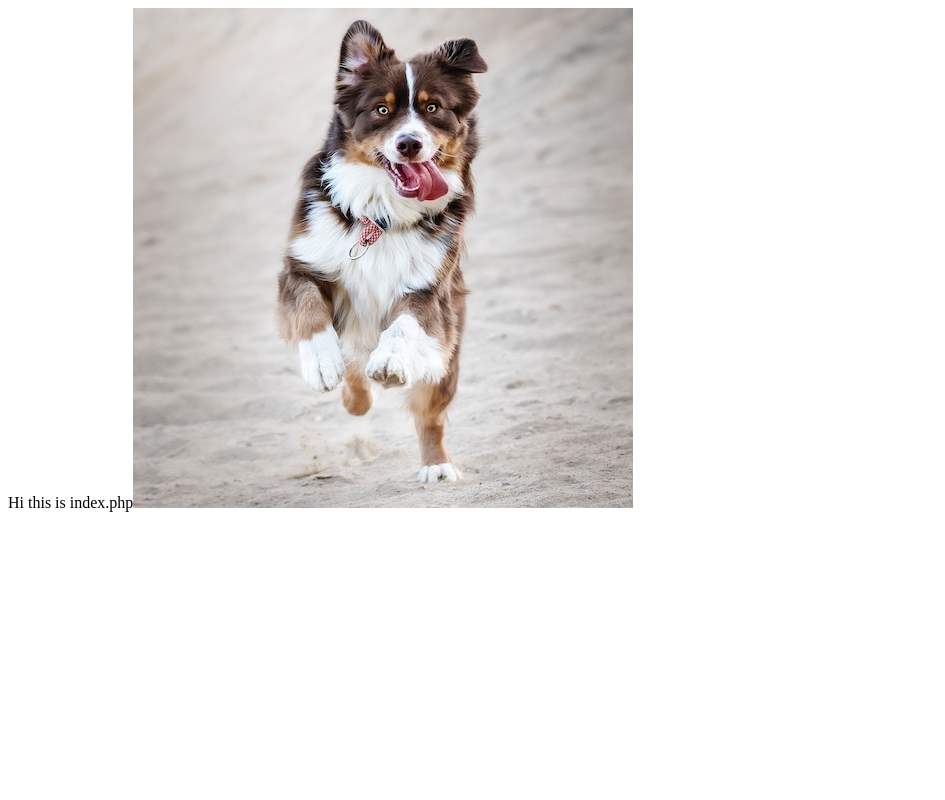
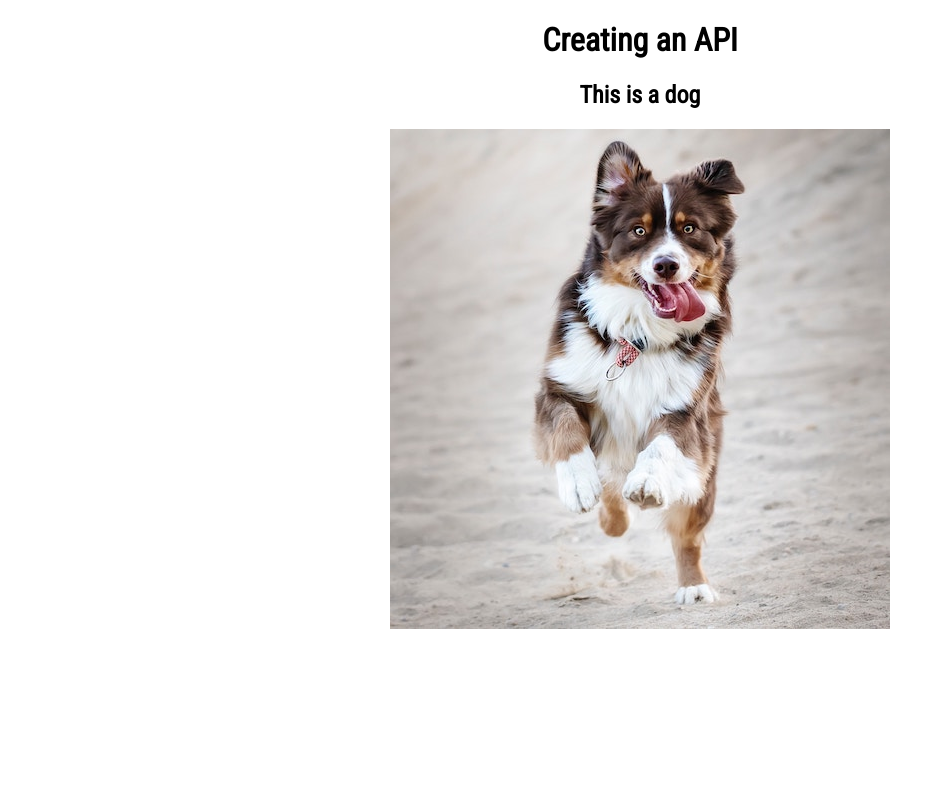
Before and after one commit to MrOneilWasTaken/KF6012-Web-Application-Integration, a PHP site: page / in a window 1280 px wide. Shown: the whole page, without its empty margins (0-945 px from the left). Run offline with PHP 8.4, Linux system fonts and the light colour scheme.

Commit message:
Adding style as well as another addHeading for <h2>

```diff
--- /dev/null
+++ b/week3/assets/style.css
@@ -0,0 +1,4 @@
+html{
+    font-family: 'Roboto Condensed', sans-serif;
+    text-align: center;
+}
--- a/week3/index.php
+++ b/week3/index.php
@@ -1,6 +1,12 @@
 <?php
-    echo "Hi this is index.php";
-    echo "<img src='assets/dog.jpg' alt='oh no'> "
+    include 'src/webpage.php';
+
+    $homepage = new WebPage("Week 3: Index Page", "Creating an API");
+    $homepage->addHeading2("This is a dog");
+    $homepage->addImage("dog.jpg");
+    echo $homepage->generateWebpage();
 ?>
 
-<script>setInterval(function(){location.reload(true);}, 10000);</script>
+<script>
+    setInterval(function(){location.reload(true);}, 10000);
+</script>
--- /dev/null
+++ b/week3/src/webpage.php
@@ -0,0 +1,81 @@
+<?php
+    class WebPage
+    {
+        private $head;
+
+        private $body;
+
+        private $foot;
+
+        public function __construct($title,$heading){
+            $this->setHead($title);
+            $this->addHeading1($heading);
+            $this->setFoot();
+        }
+
+        protected function setHead($title){
+            $this->head = <<<EOT
+            <!DOCTYPE html>
+            <html lang="en">
+            <head>
+                <link rel="preconnect" href="https://fonts.googleapis.com">
+                <link rel="preconnect" href="https://fonts.gstatic.com" crossorigin>
+                <link href="https://fonts.googleapis.com/css2?family=Roboto+Condensed&display=swap" rel="stylesheet">
+                <meta charset="UTF-8">
+                <link rel="stylesheet" href="assets/style.css">
+                <meta name="viewport" content="width=device-width, initial-scale=1.0">
+                <title>$title</title>
+            </head>
+            <body>
+EOT;
+        }
+
+        private function getHead(){
+            return $this->head;
+        }
+
+        protected function setBody($text){
+            $this->body .= $text;
+        }
+
+        private function getBody(){
+            return $this->body;
+        }
+
+        protected function setFoot(){
+            $this->foot = <<<EOT
+            </body>
+            </html>
+EOT;
+        }
+
+        private function getFoot(){
+            return $this->foot;
+        }
+
+
+        protected function addHeading1($text){
+            $this->setBody("<h1>$text</h1>");
+        }
+
+        public function addHeading2($text){
+            $this->setBody("<h2>$text</h2>");
+        }
+
+        public function addParagraph($text){
+            return $this->setBody("<p>" . $text . "</p>");
+        }
+
+        public function addImage($imageName){
+            $this->setBody("<img src='assets/$imageName' alt='dog' >");
+        }
+
+        public function generateWebpage(){
+            return $this->getHead() . " " . $this->getBody() . " " . $this->getFoot();
+        }
+
+
+    }
+
+
+?>
```
